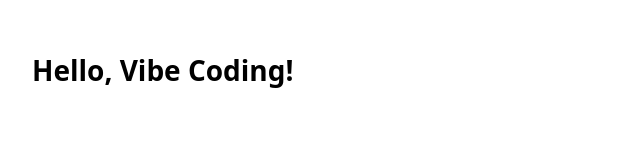
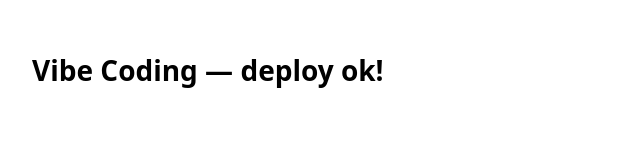
Before and after one commit to nescisousa/vibe-coding-01, a plain HTML site: page src/index.html in a window 1280 px wide. Shown: the whole page, without its empty margins (0-640 px from the left). Drawn offline with Linux system fonts and the light colour scheme.

Commit message:
Update index.html

```diff
--- a/src/index.html
+++ b/src/index.html
@@ -7,7 +7,8 @@
     <link rel="stylesheet" href="style.css" />
   </head>
   <body>
-    <h1>Hello, Vibe Coding!</h1>
+    <h1>Vibe Coding — deploy ok!</h1>
+
     <script src="main.js"></script>
   </body>
 </html>
```
